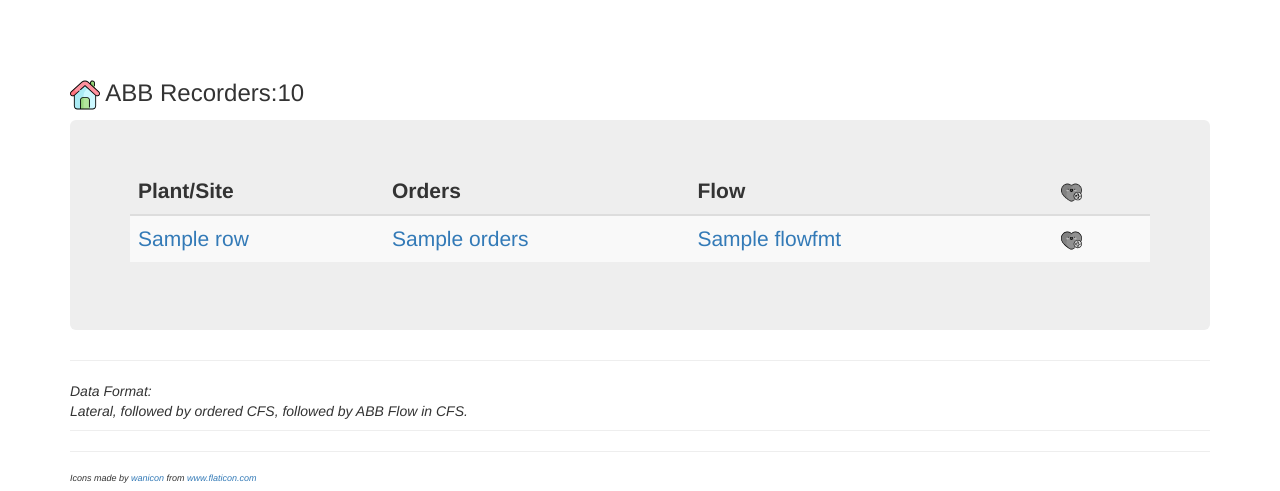
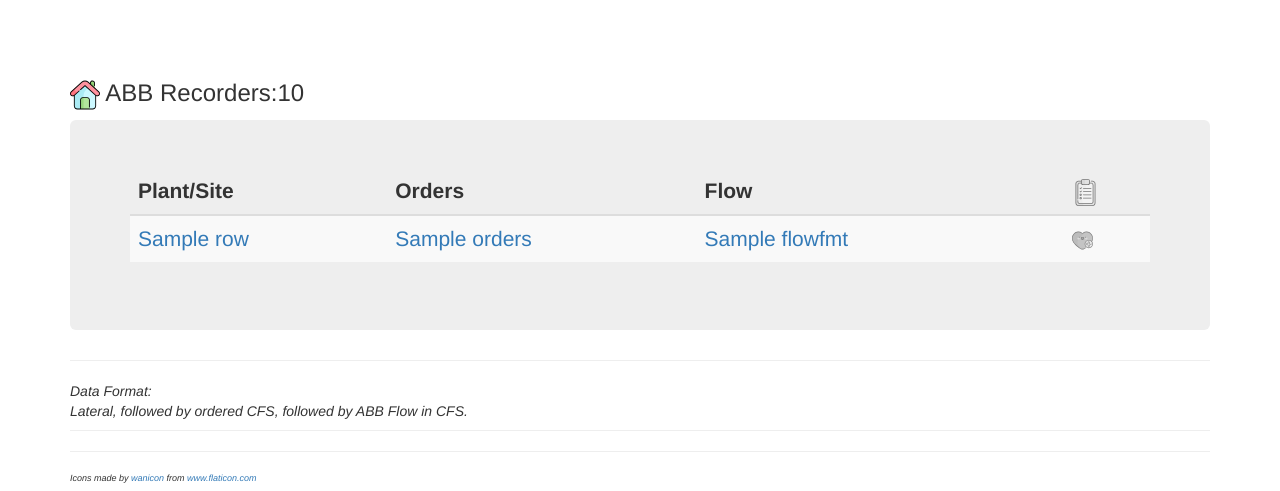
Before and after one commit to jcarter62/abbui, a Flask app: template templates/home.html in a window 1280 px wide. Shown: the part 52-543 px from the top of the page. Run offline with Flask 2, Linux system fonts and the light colour scheme; the template is opened without the code that fills it: most values are stand-ins (such as "Sample title", 1, 10 or a date in 2020); parts of the project's set-up code (start-up, migrations or seed data) failed here and were passed over; some libraries are stand-ins or nearby versions.

Commit message:
minor changes.

```diff
--- a/static/css/home.css
+++ b/static/css/home.css
@@ -69,12 +69,18 @@
 
 .icon {
     height: 1.25em;
+
 }
+
+.fav-top { height: 1.25em;}
 
 .fav-icon { height: 1em;}
 
+
+
 .fav-dim {
     filter: grayscale(100%);
+    opacity: 50%;
 }
 
 .favorite {
--- a/static/js/favorites.js
+++ b/static/js/favorites.js
@@ -129,4 +129,9 @@
             console.log(e.message);
         }
     }
+
+    mouseover(msg) {
+        console.log(msg);
+    }
+
 }
--- a/templates/home.html
+++ b/templates/home.html
@@ -12,7 +12,7 @@
                     <div class="col-md-10">
                         <h3>
                             <a href="/">
-                                <img class="icon" src="{{ url_for('static', filename='icons/svg/041-home.svg') }}">
+                                <img class="icon" src="{{ url_for('static', filename='icons/svg/041-home.svg') }}" alt="Apply Filter" title="Title to show on hover.">
                             </a>
                             ABB Recorders:{{ context.total }}
                         </h3>
@@ -28,11 +28,13 @@
                             <th scope="col-2">Orders</th>
                             <th scope="col-2">Flow</th>
                             <th scope="col-1">&nbsp;</th>
-                            <th scope="col-1" onclick="favorites.toggle()"><img class="fav-icon fav-dim"
-                                         id="favorite-toggle"
-                                         src="{{ url_for('static', filename = 'icons/027-favourite.png') }}"
-                                    />
-                                &nbsp;</th>
+                            <th scope="col-1" onclick="favorites.toggle()">
+                                <img title="Apply Favorite's Filter"
+                                     class="fav-top fav-dim" id="favorite-toggle"
+                                     src="{{ url_for('static', filename = 'icons/svg/045-checklist.svg') }}"
+                                />
+                            </th>
+
                         </tr>
                         </thead>
                         <tbody>
@@ -40,7 +42,6 @@
                             <tr scope="row" class="datarow" id="{{ row['id'] }}">
                                 <td scope="col-4">
                                     <a href="{{ row['url'] }}">{{ row['dispname'] }}</a>
-                                    {#                                    <span id="{{ loop.index }}A" class="dyn-icon">{{ row['orders_vs_flow'] }}</span>#}
                                 </td>
                                 <td scope="col-2">
                                     <a href="{{ row['url'] }}">{{ row['orders'] }}</a>
@@ -76,7 +77,7 @@
         <script type="text/javascript">
 
             let good_path = "{{ url_for('static', filename = 'icons/svg/049-checkbox.svg') }}";
-            let bad_path = "{{ url_for('static', filename = 'icons/svg/001-notification.svg') }}";
+            let bad_path = "{{ url_for('static', filename = 'icons/svg/060-warning.svg') }}";
 
 
             function icon(id, value) {
```
